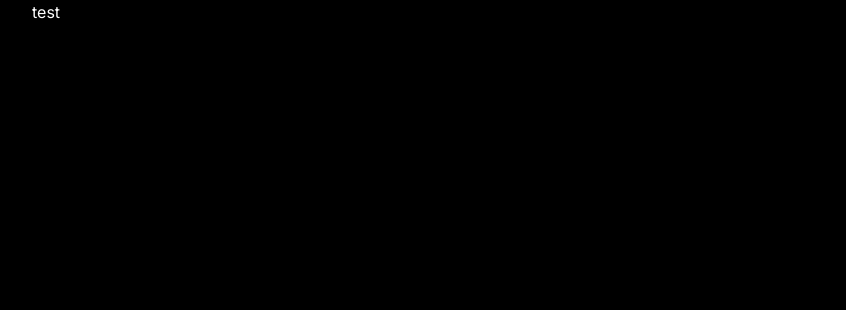
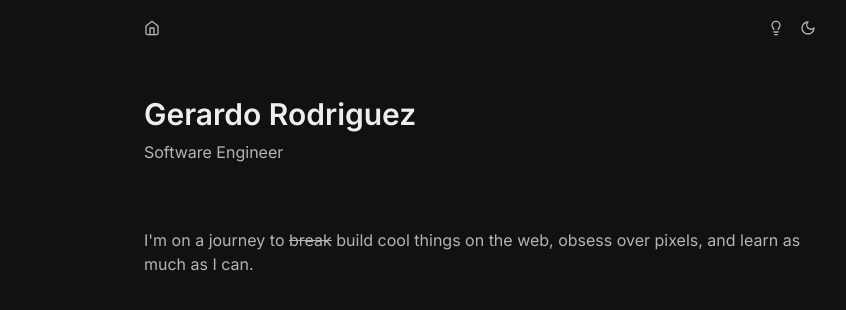
Before and after one commit to G-R3/gerar.dev, a Next.js app: page / in a window 1280 px wide. Shown: the top 310 px of the page, without its empty margins (160-1006 px from the left). Built offline with nearby package versions, Linux system fonts and the light colour scheme.

Commit message:
new landing

```diff
--- a/src/app/layout.tsx
+++ b/src/app/layout.tsx
@@ -2,8 +2,15 @@ import "../styles/globals.css";
 import { Inter } from "next/font/google";
 import { Providers } from "./providers";
 import { cn } from "@/utils/cn";
+import { Metadata } from "next";
+import { Navigation } from "@/components/navigation";
 
 const inter = Inter({ subsets: ["latin"] });
+
+export const metadata: Metadata = {
+  title: "Gerardo Rodriguez",
+  description: "My corner of the internet",
+};
 
 export default async function RootLayout({
   children,
@@ -14,11 +21,14 @@ export default async function RootLayout({
     <html className="dark" lang="en" suppressHydrationWarning>
       <body
         className={cn(
-          `mx-auto flex min-h-screen max-w-4xl flex-col bg-white selection:bg-purple-500 selection:text-white dark:bg-black dark:text-white`,
+          `mx-auto flex min-h-screen max-w-2xl flex-col bg-background selection:bg-selection`,
           inter.className,
         )}
       >
-        <Providers>{children}</Providers>
+        <Providers>
+          <Navigation />
+          {children}
+        </Providers>
       </body>
     </html>
   );
--- a/src/app/page.tsx
+++ b/src/app/page.tsx
@@ -1,7 +1,20 @@
 import type { NextPage } from "next";
 
 const Home: NextPage = () => {
-  return <>test</>;
+  return (
+    <main>
+      <h1 className="mb-2  text-3xl font-semibold text-fg">
+        Gerardo Rodriguez
+      </h1>
+      <div className=" text-fg-muted">Software Engineer</div>
+
+      <p className="mt-16 text-fg-muted">
+        I&apos;m on a journey to <span className="line-through">break</span>{" "}
+        build cool things on the web, obsess over pixels, and learn as much as I
+        can.
+      </p>
+    </main>
+  );
 };
 
 export default Home;
--- a/src/components/ThemeToggler.tsx
+++ b/src/components/ThemeToggler.tsx
@@ -1,8 +1,7 @@
 "use client";
 import { useTheme } from "next-themes";
 import { useEffect, useState } from "react";
-import { FiMoon, FiSun } from "react-icons/fi";
-
+import { Sun, Moon } from "lucide-react";
 const ThemeToggler = () => {
   const [mounted, setMounted] = useState(false);
   const { theme, setTheme } = useTheme();
@@ -20,9 +19,12 @@ const ThemeToggler = () => {
   return (
     <button
       onClick={() => (theme === "dark" ? setTheme("light") : setTheme("dark"))}
-      className="rounded-[4px] bg-neutral-100 p-2 transition-all hover:bg-neutral-200 dark:bg-neutral-900 dark:hover:bg-neutral-800"
+      className="rounded-md text-gray11 transition-all duration-200 ease-out hover:text-gray12"
     >
-      {theme === "dark" ? <FiSun /> : <FiMoon />}
+      <Moon className="hidden h-4 w-4 dark:block" />
+      <Sun className="block: h-4 w-4 dark:hidden" />
+
+      <span className="sr-only">Toggle theme</span>
     </button>
   );
 };
--- /dev/null
+++ b/src/components/navigation.tsx
@@ -0,0 +1,29 @@
+import ThemeToggler from "@/components/ThemeToggler";
+import { Home, Lightbulb } from "lucide-react";
+import Link from "next/link";
+
+export const Navigation = () => {
+  return (
+    <nav className="mb-10 flex items-center justify-between py-5">
+      <div className="flex">
+        <Link
+          href="/"
+          className="rounded-md text-gray11 transition-all duration-200 ease-out hover:text-gray12"
+          title="Home"
+        >
+          <Home className="h-4 w-4" />
+        </Link>
+      </div>
+      <div className="flex items-center gap-4">
+        <Link
+          href="/projects"
+          className="rounded-md text-gray11 transition-all duration-200 ease-out hover:text-gray12"
+          title="Projects"
+        >
+          <Lightbulb className="h-4 w-4" />
+        </Link>
+        <ThemeToggler />
+      </div>
+    </nav>
+  );
+};
--- a/src/styles/globals.css
+++ b/src/styles/globals.css
@@ -50,3 +50,34 @@
   font-weight: 700;
   src: url("/fonts/Nunito-700.woff2") format("woff2");
 }
+
+@layer base {
+  :root {
+    --gray1: #fcfcfc;
+    --gray2: #f9f9f9;
+    --gray3: #f0f0f0;
+    --gray4: #e8e8e8;
+    --gray5: #e0e0e0;
+    --gray6: #d9d9d9;
+    --gray7: #cecece;
+    --gray8: #bbbbbb;
+    --gray9: #8d8d8d;
+    --gray10: #838383;
+    --gray11: #646464;
+    --gray12: #202020;
+  }
+
+  .dark {
+    --gray1: #111111;
+    --gray2: #191919;
+    --gray3: #222222;
+    --gray4: #2a2a2a;
+    --gray5: #313131;
+    --gray6: #3a3a3a;
+    --gray7: #484848;
+    --gray8: #606060;
+    --gray9: #6e6e6e;
+    --gray11: #b4b4b4;
+    --gray12: #eeeeee;
+  }
+}
--- a/tailwind.config.js
+++ b/tailwind.config.js
@@ -1,6 +1,6 @@
-/** @type {import('tailwindcss').Config} */
 const defaultTheme = require("tailwindcss/defaultTheme");
 
+/** @type {import('tailwindcss').Config} */
 module.exports = {
   content: ["./src/**/*.{js,ts,jsx,tsx}"],
   darkMode: "class",
@@ -9,6 +9,24 @@ module.exports = {
       fontFamily: {
         sans: ["Nunito", ...defaultTheme.fontFamily.sans],
       },
+      colors: {
+        background: "var(--gray1)",
+        fg: "var(--gray12)",
+        "fg-muted": "var(--gray11)",
+        selection: "var(--gray5)",
+        gray1: "var(--gray1)",
+        gray2: "var(--gray2)",
+        gray3: "var(--gray3)",
+        gray4: "var(--gray4)",
+        gray5: "var(--gray5)",
+        gray6: "var(--gray6)",
+        gray7: "var(--gray7)",
+        gray8: "var(--gray8)",
+        gray9: "var(--gray9)",
+        gray10: "var(--gray10)",
+        gray11: "var(--gray11)",
+        gray12: "var(--gray12)",
+      },
     },
   },
   plugins: [],
```
